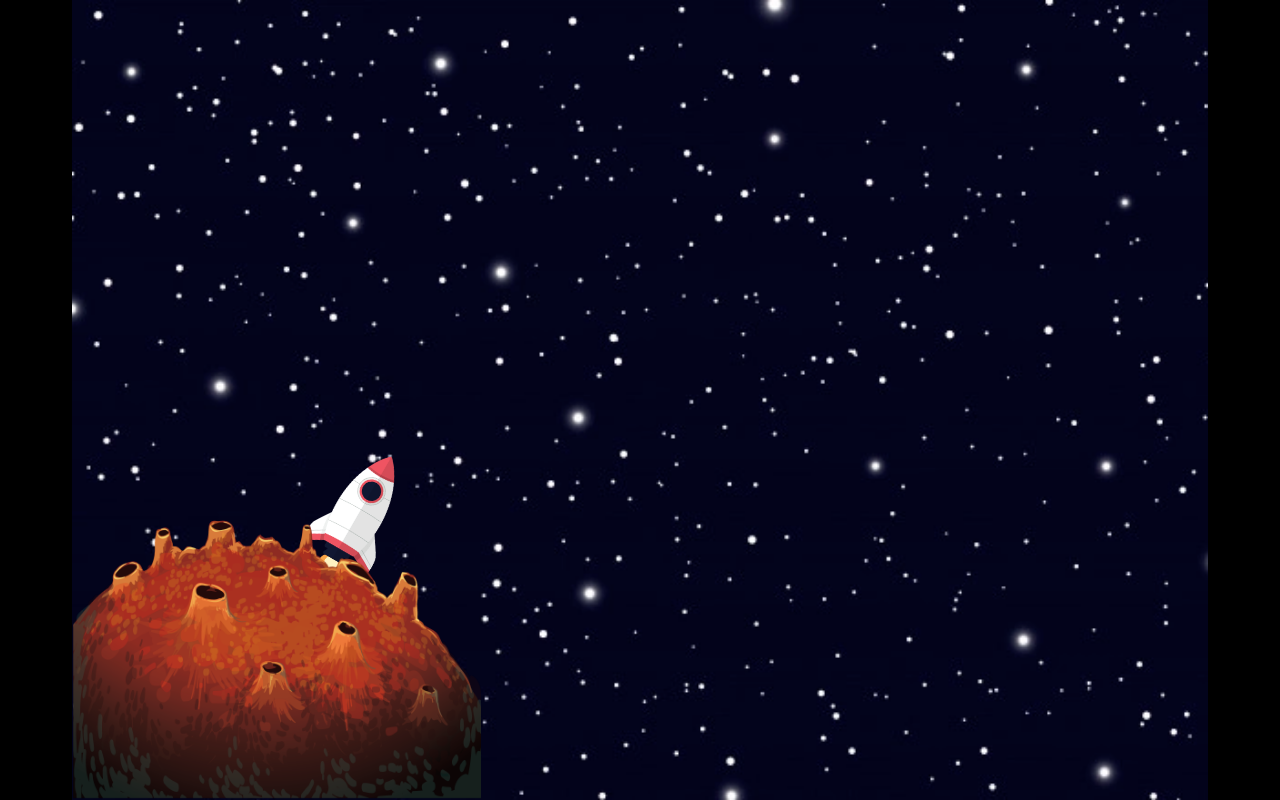
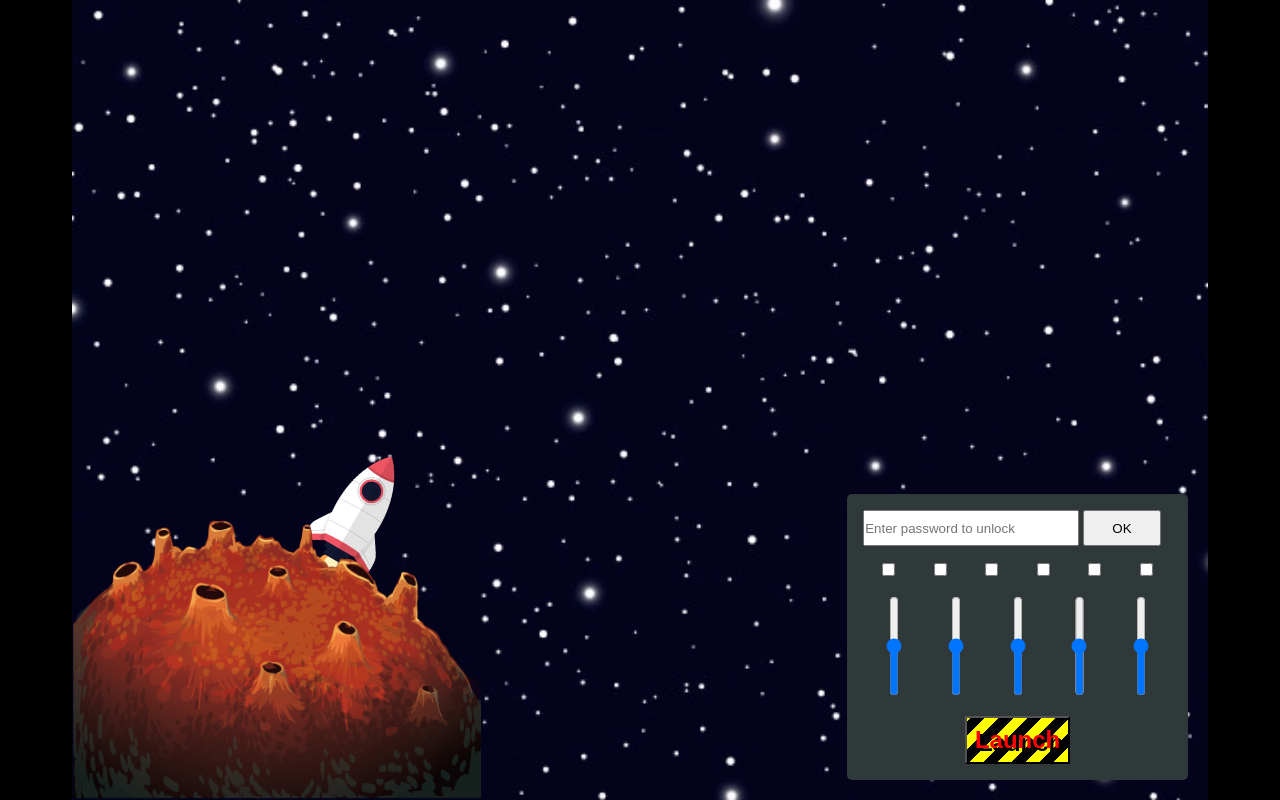
Before and after one commit to StanislavMamulin/Open-Space-game, a plain HTML site: page index.html in a window 1280 px wide. Drawn offline with Linux system fonts and the light colour scheme.

Commit message:
Added control panel

```diff
--- a/assets/css/index.css
+++ b/assets/css/index.css
@@ -1,6 +1,7 @@
 * {
     margin: 0;
     padding: 0;
+    box-sizing: border-box;
 }
 
 body {
@@ -45,3 +46,60 @@ body {
 
     z-index: 2;
 }
+
+.control-panel {
+    position: absolute;
+    right: 20px;
+    bottom: 20px;
+    width: 30%;
+    min-width: 270px;
+
+    padding: 16px;
+    border-radius: 5px;
+    background-color: #2F393A;
+}
+
+.unlock__input {
+    height: 36px;
+    width: 70%;
+}
+
+.unlock__button {
+    height: 36px;
+    width: 25%;
+}
+
+.check-buttons {
+    display: flex;
+    justify-content: space-around;
+    width: 100%;
+
+    padding-top: 16px;
+}
+
+.levers {
+    display: flex;
+
+    width: 100%;
+    padding-top: 16px;
+}
+
+.levers input {
+    -webkit-appearance: slider-vertical;
+    writing-mode: bt-lr;
+    width: 100%;
+    height: 100px;
+}
+
+.launch {
+    display: block;
+    margin: auto;
+    margin-top: 16px;
+    padding: 8px;
+
+    color: red;
+    text-shadow: black 3px 3px;
+    font-weight: 900;
+    font-size: 1.5rem;
+    background-image: repeating-linear-gradient(-45deg, yellow, yellow 10px, black 10px, black 20px);
+}
--- a/index.html
+++ b/index.html
@@ -11,6 +11,38 @@
             <img class="planet" src="assets/images/mars.png" alt="Mars">
             <img class="rocket" src="assets/images/rocket.png" alt="Rocket">
         </div>
+        <div class="control-panel">
+            <label><input class="unlock__input" type="password" name="password" placeholder="Enter password to unlock"></label>
+            <label><input class="unlock__button" type="button" value="OK"></label>
+            <div class="check-buttons">
+                <label>
+                    <input type="checkbox" name="check" value="first">
+                </label>
+                <label>
+                    <input type="checkbox" name="check" value="second">
+                </label>
+                <label>
+                    <input type="checkbox" name="check" value="third">
+                </label>
+                <label>
+                    <input type="checkbox" name="check" value="fourth">
+                </label>
+                <label>
+                    <input type="checkbox" name="check" value="fifth">
+                </label>
+                <label>
+                    <input type="checkbox" name="check" value="sixth">
+                </label>
+            </div>
+            <div class="levers">
+                <label><input type="range" orient="vertical"></label>
+                <label><input type="range" orient="vertical"></label>
+                <label><input type="range" orient="vertical"></label>
+                <label><input type="range" orient="vertical"></label>
+                <label><input type="range" orient="vertical"></label>
+            </div>
+            <input class="launch" type="button" value="Launch">
+        </div>
     </div>
 </body>
 </html>
```
Also changed, not shown: 1 other file.
